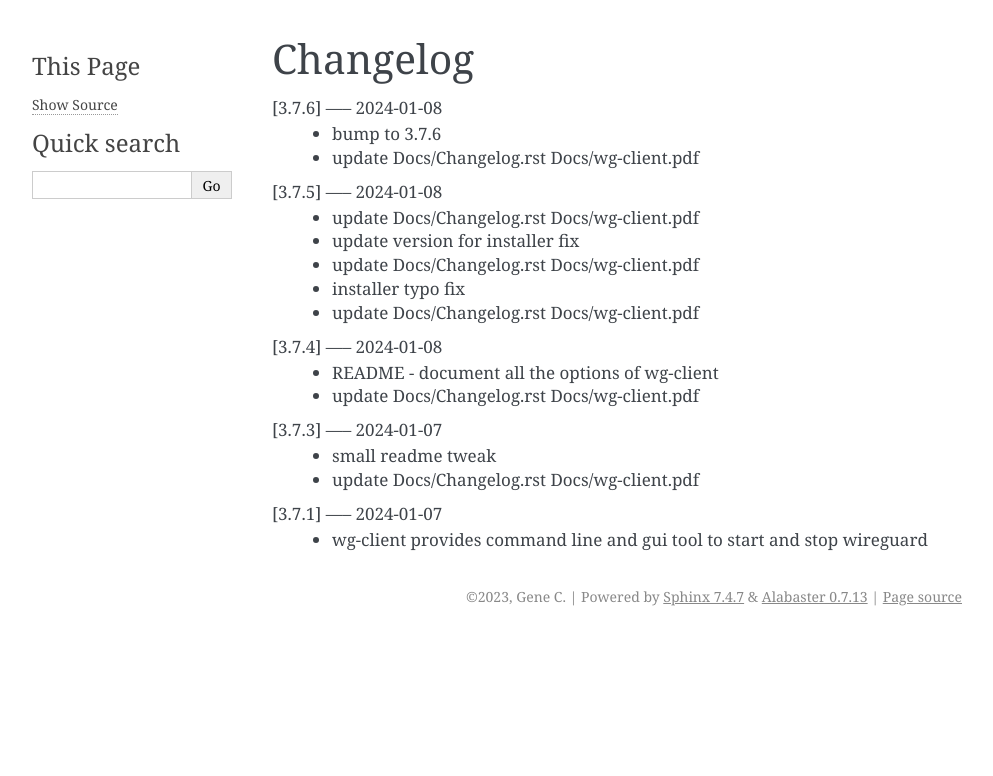
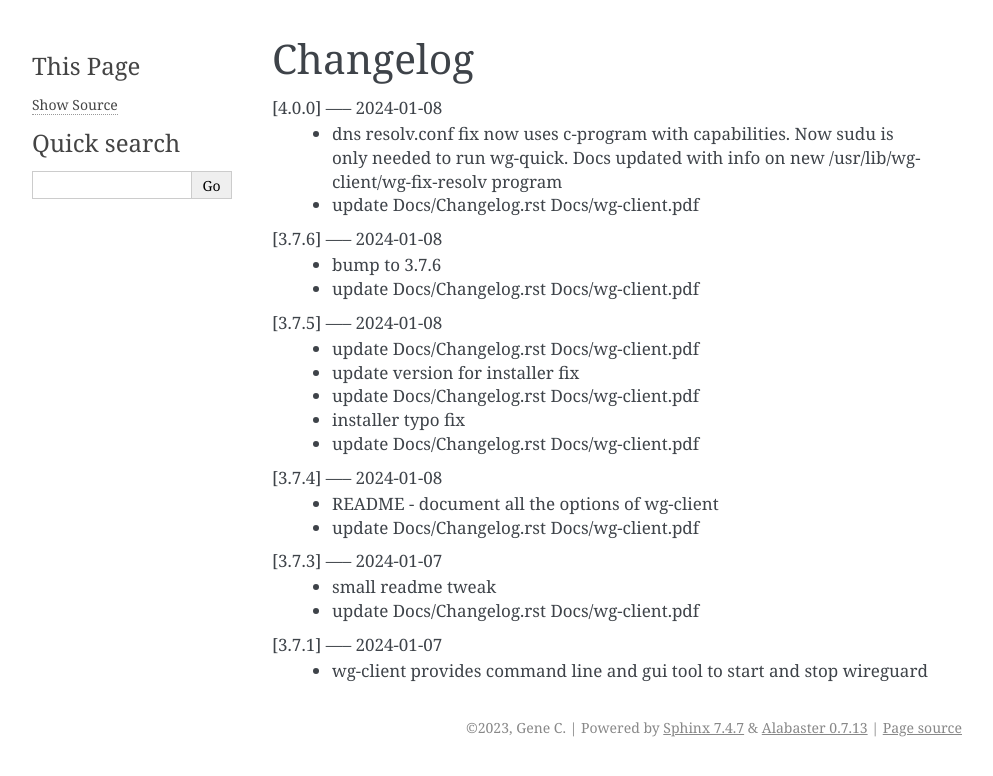
Before and after one commit to gene-git/wg-client, a Sphinx documentation site: the page built from Docs/Changelog.rst, in a window 1280 px wide. Shown: the top 776 px of the page, without its empty margins (148-1141 px from the left). Built offline with Sphinx 7.4.7, drawn with Linux system fonts in a browser that asks for light colours.

Commit message:
update Docs/Changelog.rst Docs/wg-client.pdf

```diff
--- a/Docs/Changelog.rst
+++ b/Docs/Changelog.rst
@@ -1,5 +1,11 @@
 Changelog
 =========
+
+[4.0.0] ----- 2024-01-08
+ * dns resolv.conf fix now uses c-program with capabilities.
+   Now sudu is only needed to run wg-quick.
+   Docs updated with info on new /usr/lib/wg-client/wg-fix-resolv program
+ * update Docs/Changelog.rst Docs/wg-client.pdf
 
 [3.7.6] ----- 2024-01-08
  * bump to 3.7.6
```
Also changed, not shown: 1 other file.
